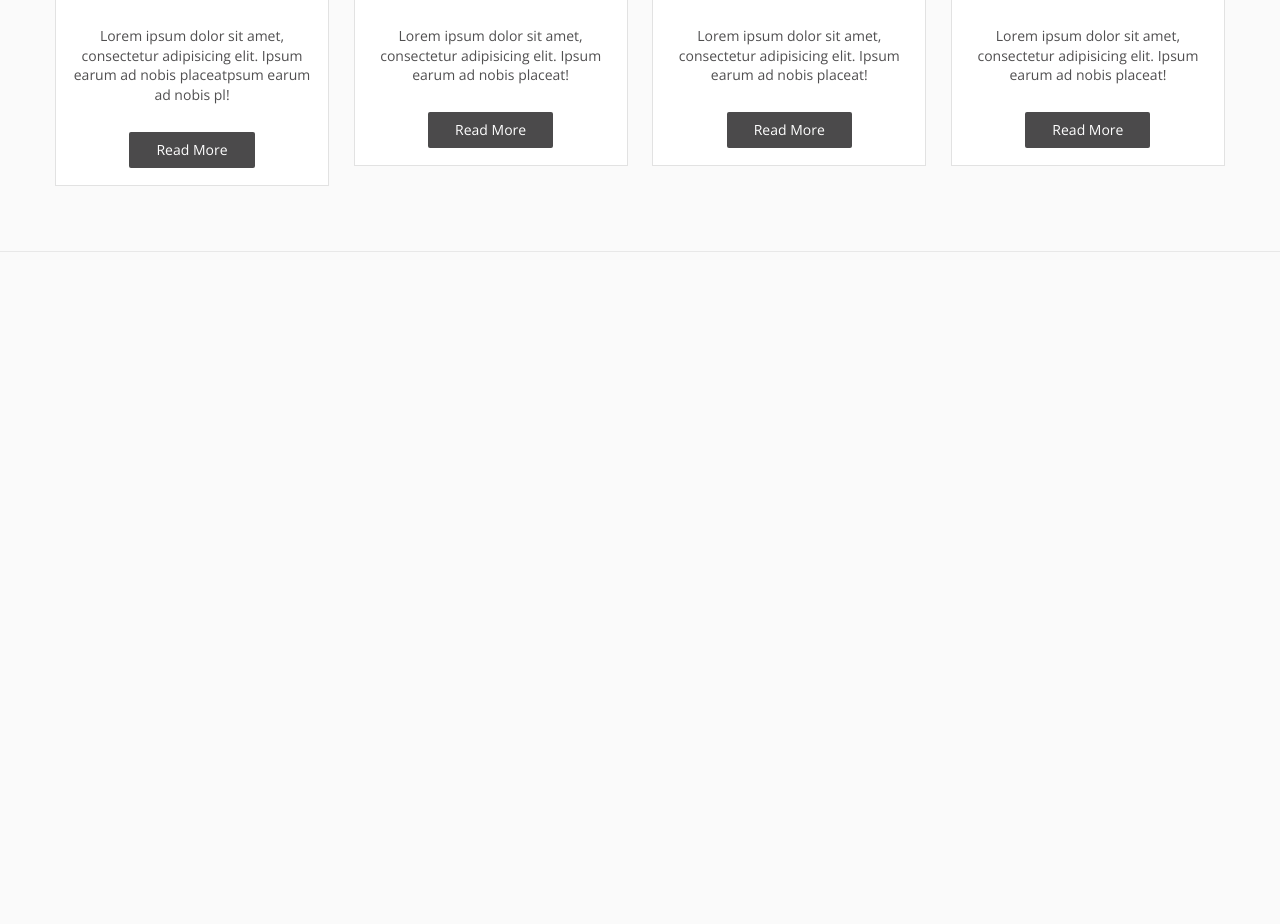
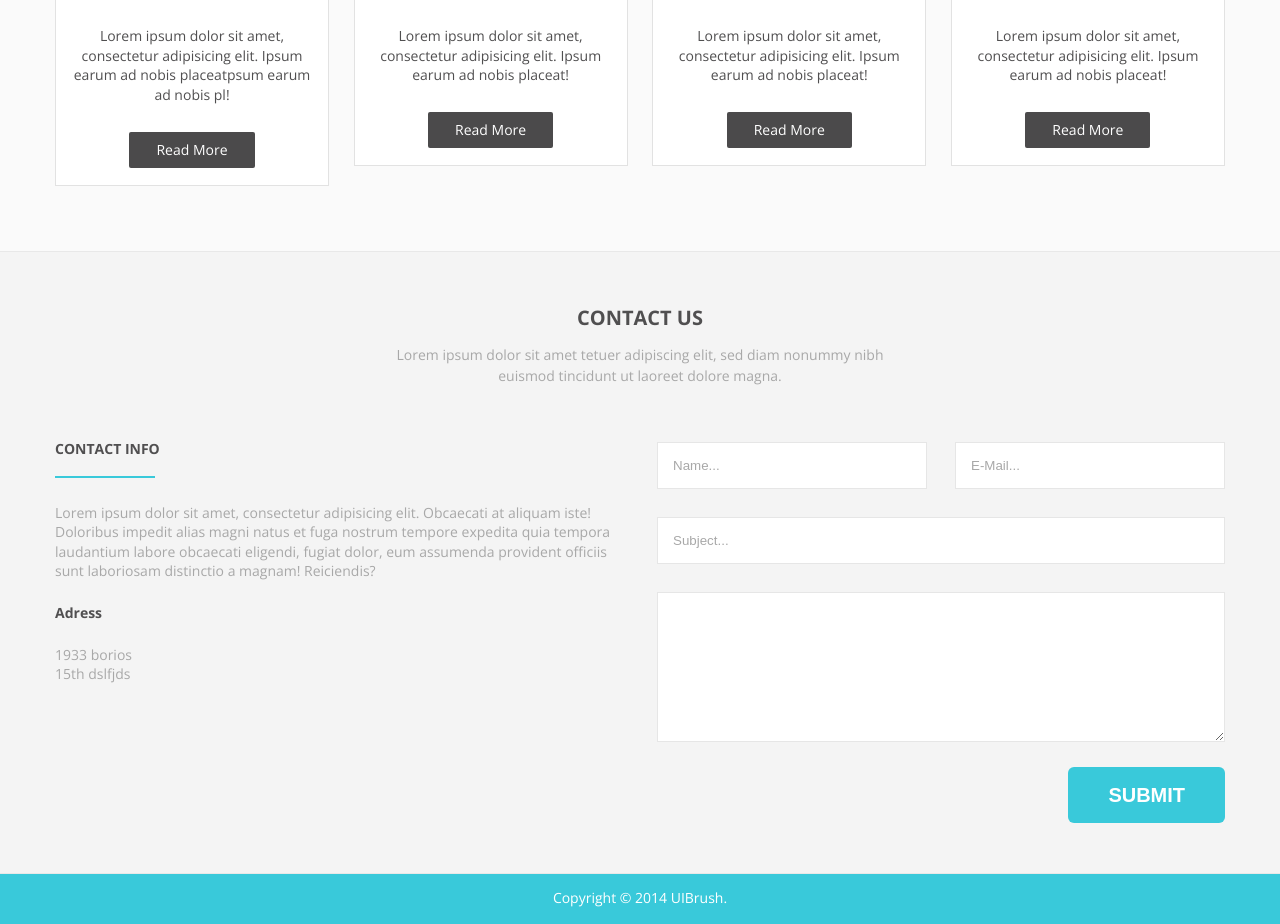
Before and after one commit to 74Genesis/responsive, a plain HTML site: page index.html in a window 1280 px wide. Shown: the part 2369-3293 px from the top of the page. Before the commit the page ends 2621 px from the top, so only its background shows below. Drawn offline with nearby package versions, Linux system fonts and the light colour scheme.

Commit message:
contact, footer

```diff
--- a/css/sass/elements.scss
+++ b/css/sass/elements.scss
@@ -75,3 +75,36 @@
 		margin: auto;
 	}
 }
+
+// для заголовка с чертой
+.title-underline {
+	padding-bottom: 17px;
+	margin-bottom:25px;
+	position: relative;
+	&:after {
+		content: '';
+		height: 2px;
+		width: 100px;
+		position: absolute;
+		display: block;
+		bottom: 0;
+		left: 0;
+		background: $base-color;
+	}
+}
+
+// форма
+input[type="text"], textarea {
+	@include box-sizing(border-box);
+	border: 1px solid #e6e6e6;
+	color: $font-color-base;
+	padding: 15px;
+	&:focus {
+		color: $font-color-dark;
+		outline: none;
+	}
+}
+input[type="submit"] {
+	border: none;
+	font-weight: 700;
+}
--- a/css/sass/main.scss
+++ b/css/sass/main.scss
@@ -96,6 +96,10 @@ a {
 	}
 }
 
+b {
+	font-weight: 700;
+	color: $font-color-dark;
+}
 
 /******  Импорты  ******/
 // отдельные элементы
@@ -177,7 +181,7 @@ nav.nav-top .menu {
 		& > a {
 			color: #fff;
 			text-transform: uppercase;
-			@include adjust-font-size-to(15px); /* @adjust-font-size-to() - подсчитывает размер шрифта относительно базового */
+			@include adjust-font-size-to(15px);
 			font-weight: 700;
 			padding: 7px 20px;
 			line-height: 6.4em;
@@ -212,6 +216,8 @@ nav.nav-top .menu {
 			top:70px;
 			right: 0px;
 			z-index: 1000;
+			font-weight: 700;
+			text-transform: uppercase;
 			margin-top: 19px;
 			padding: 10px 0;
 			width: 210px;
@@ -323,7 +329,6 @@ nav.nav-top .menu {
 	text-transform: uppercase;
 	@include adjust-font-size-to(33px);
 	line-height: 1.355em;
-
 	font-weight: 700;
 	width: 530px;
 	margin: 0 auto 32px;
@@ -550,6 +555,69 @@ nav.nav-top .menu {
 }
 
 
+/* ****************** contact us ****************** */
+.line_contact {
+	background: #f4f4f4;
+	padding-top: 54px;
+	.line__descr {
+		margin-bottom: 51px;
+	}
+}
+
+// описание
+.contact-content {
+	float: left;
+	width: 48.8034%;
+}
+
+// форма
+.contact-form {
+	float: right;
+	width: 48.547%;
+
+	// поля
+	.name, .mail {
+		width: 47.5352%;
+	}
+	.name {
+		float: left;
+	}
+	.mail {
+		float: right;
+	}
+	.subject, textarea {
+		width: 100%;
+	}
+	textarea {
+		min-height: 150px;
+		max-height: 200px;
+	}
+	.sub {
+		float: right;
+	}
+
+	// отступы полей
+	input[type="text"], textarea {
+		margin: 5px 0 23px;
+	}
+
+}
+
+
+/* ****************** footer ****************** */
+
+footer {
+	background: $base-color;
+	height: 50px;
+	text-align: center;
+	color: $font-color-white;
+	padding: 17px;
+	@include box-sizing(border-box);
+}
+
+
+
+
 
 
 
--- a/index.html
+++ b/index.html
@@ -44,9 +44,8 @@
 								Home
 							</a>
 							<ul>
-								<li><a href="#">Видео</a></li>
-								<li><a href="#">Изображения</a></li>
-								<li><a href="#">Субъективное искусство</a>
+								<li><a href="#">test</a></li>
+								<li><a href="#">test</a></li>
 								</li>
 							</ul>
 						</li><!--
@@ -55,9 +54,9 @@
 								About us
 							</a>
 							<ul>
-								<li><a href="#">Видео</a></li>
-								<li><a href="#">Изображения</a></li>
-								<li><a href="#">Субъективное искусство</a>
+								<li><a href="#">test</a></li>
+								<li><a href="#">test</a></li>
+								<li><a href="#">test</a>
 									<ul>
 										<li><a href="#">Generic</a></li>
 										<li><a href="#">Contact</a></li>
@@ -94,8 +93,8 @@
 					</div>
 					<div class="about-img"><img src="img/car.png" alt="about us"></div>
 					<div class="about-descr">
-						<div class="about-descr__title">
-						<h2>Lorem ipsum dolor sit amet, consectetur elit.</h2>
+						<div class="title-underline">
+							<h2>Lorem ipsum dolor sit amet, consectetur elit.</h2>
 						</div>
 						<div class="about-descr__text">
 							<p>Lorem ipsum dolor sit amet, consectetuer adipiscing elit, sed diam nonummy nibh euismod tincidunt ut laoreet dolore magna aliquam erat volutpat. Ut wisi enim minim veniam, quis nostrud exerci tation ullamcorper suscipit lobortis nisl ut aliquip ex ea commodo consequat.</p>
@@ -218,6 +217,38 @@
 					</ul> <!-- .services -->
 				</div>
 			</section>
+
+			<section class="line line_contact">
+				<div class="line__con base_con_width">
+					<div class="line__title"><h1>contact us</h1></div>
+					<div class="line__descr">
+						<span>
+							Lorem ipsum dolor sit amet tetuer adipiscing elit, sed diam nonummy nibh euismod tincidunt ut laoreet dolore magna.
+						</span>
+					</div>
+					<div class="contact-content">
+						<div class="title-underline">
+							<h2>contact info</h2>
+						</div>
+						<p>Lorem ipsum dolor sit amet, consectetur adipisicing elit. Obcaecati at aliquam iste! Doloribus impedit alias magni natus et fuga nostrum tempore expedita quia tempora laudantium labore obcaecati eligendi, fugiat dolor, eum assumenda provident officiis sunt laboriosam distinctio a magnam! Reiciendis?</p>
+						<p><b>Adress</b></p>
+						<p>1933 borios<br>15th dslfjds</p>
+					</div>
+					<div class="contact-form">
+						<form action="">
+							<input type="text" class="name" value="Name..." onblur="if(this.value=='') this.value='Name...';" onfocus="if(this.value=='Name...') this.value='';" />
+							<input type="text" class="mail" value="E-Mail..." onblur="if(this.value=='') this.value='Name...';" onfocus="if(this.value=='E-Mail...') this.value='';" />
+							<input type="text" class="subject" value="Subject..." onblur="if(this.value=='') this.value='Subject...';" onfocus="if(this.value=='Subject...') this.value='';">
+							<textarea name="" id="" cols="30" rows="7" class="massage" title="Message..." ></textarea>
+							<input type="submit" value="submit" class="sub base-but">
+						</form>
+					</div>
+
+				</div>
+			</section>
+			<footer>
+				Copyright © 2014 UIBrush.
+			</footer>
 		</div> <!-- .all -->
 	</div> <!-- .wrap -->
 </body>
```
Also changed, not shown: css/sass/ie.scss (line endings or trailing spaces), css/stylesheets/main.css.
